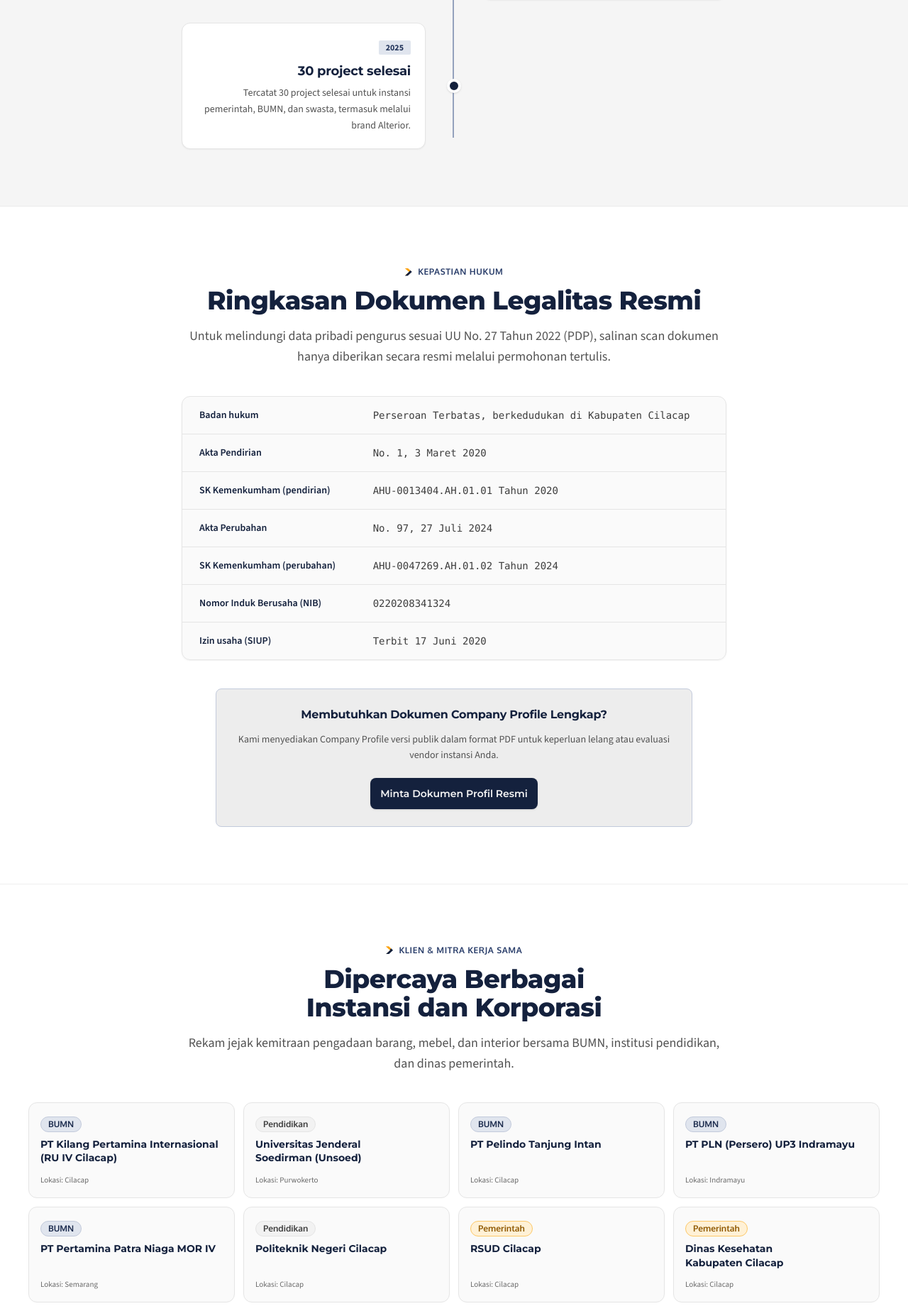
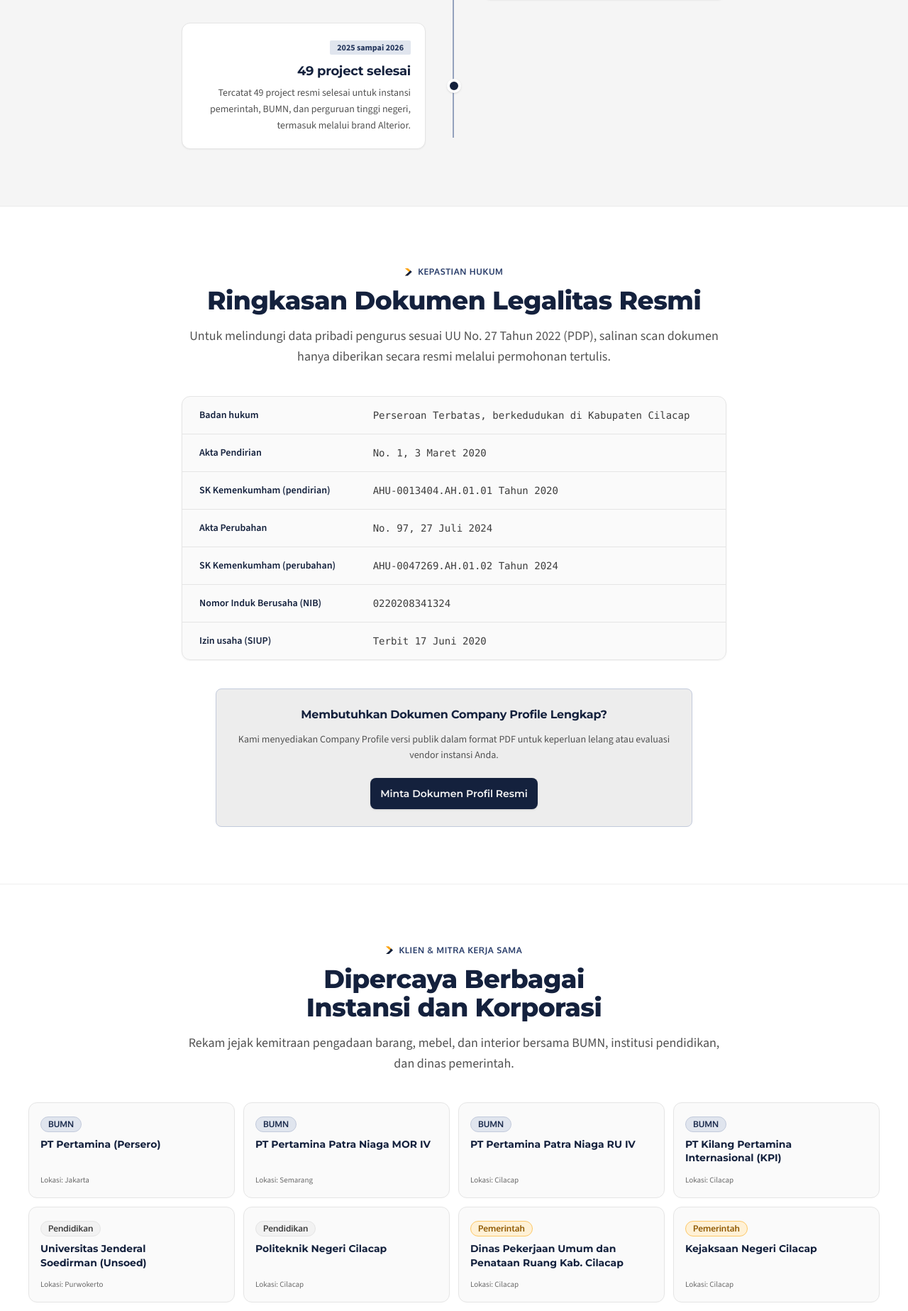
Before and after one commit to salmynestack/cakra-indo-Yuma-Company-Profile, a Next.js app: page /tentang-kami in a window 1280 px wide. Shown: the part 3479-5326 px from the top of the page at 71% size. Built offline with nearby package versions, Linux system fonts and the light colour scheme; no server answers.

Commit message:
feat(data): update company profile, verified clients, and contact configuration

```diff
--- a/src/data/clients.ts
+++ b/src/data/clients.ts
@@ -5,24 +5,29 @@ export type ClientPartner = {
 };
 
 /**
- * Daftar klien & mitra kerja sama PT Cakra Indo Yuma dari Company Profile 2025 (PRD 10.3 & H-07).
+ * Daftar klien & mitra kerja sama PT Cakra Indo Yuma dari Company Profile 2026.
  * Nama klien ditampilkan sebagai teks/badge berwibawa sampai izin penggunaan logo resmi tersedia.
  */
 export const clientPartners: ClientPartner[] = [
-  { name: "PT Kilang Pertamina Internasional (RU IV Cilacap)", category: "BUMN", location: "Cilacap" },
+  { name: "PT Pertamina (Persero)", category: "BUMN", location: "Jakarta" },
+  { name: "PT Pertamina Patra Niaga MOR IV", category: "BUMN", location: "Semarang" },
+  { name: "PT Pertamina Patra Niaga RU IV", category: "BUMN", location: "Cilacap" },
+  { name: "PT Kilang Pertamina Internasional (KPI)", category: "BUMN", location: "Cilacap" },
   { name: "Universitas Jenderal Soedirman (Unsoed)", category: "Pendidikan", location: "Purwokerto" },
+  { name: "Politeknik Negeri Cilacap", category: "Pendidikan", location: "Cilacap" },
+  { name: "Dinas Pekerjaan Umum dan Penataan Ruang Kab. Cilacap", category: "Pemerintah", location: "Cilacap" },
+  { name: "Kejaksaan Negeri Cilacap", category: "Pemerintah", location: "Cilacap" },
+  { name: "Dinas Kesehatan Kab. Bandung", category: "Pemerintah", location: "Bandung" },
   { name: "PT Pelindo Tanjung Intan", category: "BUMN", location: "Cilacap" },
   { name: "PT PLN (Persero) UP3 Indramayu", category: "BUMN", location: "Indramayu" },
-  { name: "PT Pertamina Patra Niaga MOR IV", category: "BUMN", location: "Semarang" },
-  { name: "Politeknik Negeri Cilacap", category: "Pendidikan", location: "Cilacap" },
   { name: "RSUD Cilacap", category: "Pemerintah", location: "Cilacap" },
   { name: "Dinas Kesehatan Kabupaten Cilacap", category: "Pemerintah", location: "Cilacap" },
   { name: "Badan Pengelolaan Keuangan dan Aset Daerah (BPKAD)", category: "Pemerintah", location: "Cilacap" },
   { name: "Sekretariat Daerah (Sekda) Cilacap", category: "Pemerintah", location: "Cilacap" },
   { name: "PT BRI Kanca Jalembar", category: "BUMN", location: "Jakarta" },
-  { name: "PT Rocket Chicken Indonesia", category: "Swasta", location: "Pemalang" },
-  { name: "SMA Negeri 1 Cilacap", category: "Pendidikan", location: "Cilacap" },
   { name: "Bappeda Kabupaten Cilacap", category: "Pemerintah", location: "Cilacap" },
   { name: "Pengadilan Negeri Cilacap", category: "Pemerintah", location: "Cilacap" },
+  { name: "SMA Negeri 1 Cilacap", category: "Pendidikan", location: "Cilacap" },
+  { name: "PT Rocket Chicken Indonesia", category: "Swasta", location: "Pemalang" },
   { name: "SLCOM Purwokerto", category: "Swasta", location: "Purwokerto" },
 ];
--- a/src/data/company.ts
+++ b/src/data/company.ts
@@ -127,10 +127,10 @@ export const timeline: TimelineItem[] = [
     description: "Akta Perubahan No. 97 disahkan untuk memperluas bidang usaha perusahaan.",
   },
   {
-    date: "2025",
-    title: "30 project selesai",
+    date: "2025 sampai 2026",
+    title: "49 project selesai",
     description:
-      "Tercatat 30 project selesai untuk instansi pemerintah, BUMN, dan swasta, termasuk melalui brand Alterior.",
+      "Tercatat 49 project resmi selesai untuk instansi pemerintah, BUMN, dan perguruan tinggi negeri, termasuk melalui brand Alterior.",
   },
 ];
 
@@ -145,24 +145,29 @@ export const legalItems: LegalItem[] = [
   { label: "Izin usaha (SIUP)", value: "Terbit 17 Juni 2020" },
 ];
 
-/** Angka pencapaian (H-04). Semua angka bersumber dari Company Profile 2025. */
+/** Angka pencapaian (H-04). Semua angka bersumber dari Company Profile 2026. */
 export const stats: Stat[] = [
-  { value: 30, label: "project selesai sejak 2020" },
+  { value: 49, label: "project selesai (2020 - 2026)" },
   { value: 2020, label: "tahun berdiri di Cilacap", raw: true },
   { value: 6, label: "lini layanan pengadaan" },
-  { value: 8, label: "kota lokasi project" },
+  { value: 12, label: "kota & kabupaten lokasi project" },
 ];
 
-/** Kota lokasi project dari Company Profile (PRD 10.3). */
+/** Kota lokasi project dari Company Profile (PRD 10.3 & Compro 2026). */
 export const projectCities = [
   "Cilacap",
   "Purwokerto",
-  "Sokaraja",
-  "Pemalang",
-  "Indramayu",
-  "Surabaya",
+  "Semarang",
   "Jakarta",
-  "Semarang",
+  "Bandung",
+  "Yogyakarta",
+  "Tegal",
+  "Pati",
+  "Grobogan",
+  "Bantul",
+  "Sleman",
+  "Tuban",
+  "Aceh Tamiang",
 ];
 
 /**
--- a/src/lib/whatsapp.ts
+++ b/src/lib/whatsapp.ts
@@ -24,15 +24,14 @@ export function formatContactMessage(data: ContactFormData): string {
 }
 
 export function buildWhatsAppUrl(message: string): string {
-  const rawNumber = company.whatsapp || "6282134567890"; // nomor default bila env belum diisi
+  const rawNumber = company.whatsapp || "6281227127472";
   const cleanNumber = rawNumber.replace(/[^0-9]/g, "");
   return `https://wa.me/${cleanNumber}?text=${encodeURIComponent(message)}`;
 }
 
 export function buildMailtoUrl(data: ContactFormData): string {
-  const subject = `[Inquiry Web] ${categoryLabels[data.kategori] ?? data.kategori} - ${data.nama}${
-    data.perusahaan ? ` (${data.perusahaan})` : ""
-  }`;
+  const subject = `[Inquiry Web] ${categoryLabels[data.kategori] ?? data.kategori} - ${data.nama}${data.perusahaan ? ` (${data.perusahaan})` : ""
+    }`;
   const body = formatContactMessage(data).replace(/\*/g, ""); // Hilangkan format bintang WhatsApp untuk email
   return `mailto:${company.email}?subject=${encodeURIComponent(subject)}&body=${encodeURIComponent(
     body,
--- a/src/types/index.ts
+++ b/src/types/index.ts
@@ -49,6 +49,12 @@ export type Project = {
   clientType: "Pemerintah" | "BUMN" | "Swasta" | "Pendidikan";
   location?: string;
   year?: number;
+  /** Jenis kegiatan resmi dari Company Profile (misal: EVENT ORGANIZER, PENGADAAN BARANG, KONSTRUKSI, INTERIOR) */
+  activityType?: string;
+  /** Nilai kontrak tertera pada Company Profile (misal: "Rp 1.018.441.441") */
+  contractValue?: string;
+  /** Nilai kontrak numerik untuk keperluan sorting */
+  contractValueNumber?: number;
   summary: string;
   challenge?: string;
   solution?: string;
```
